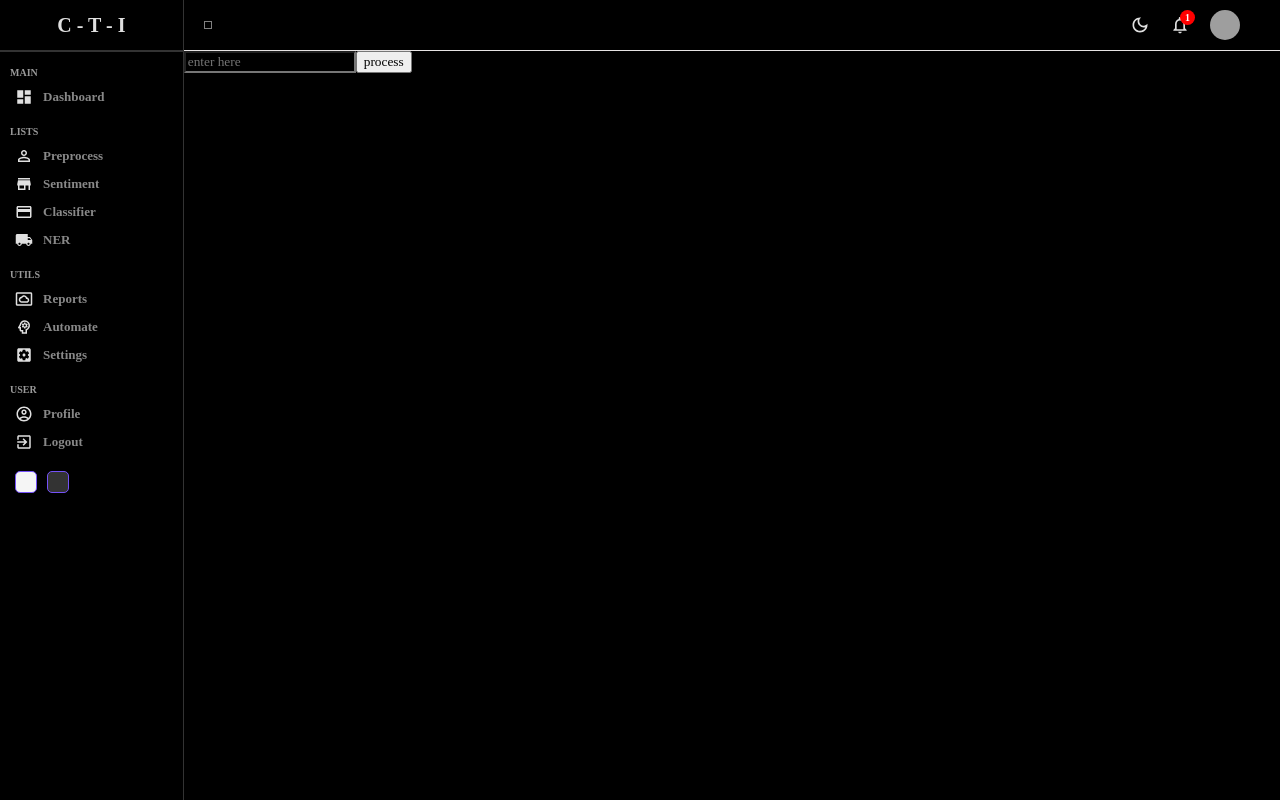
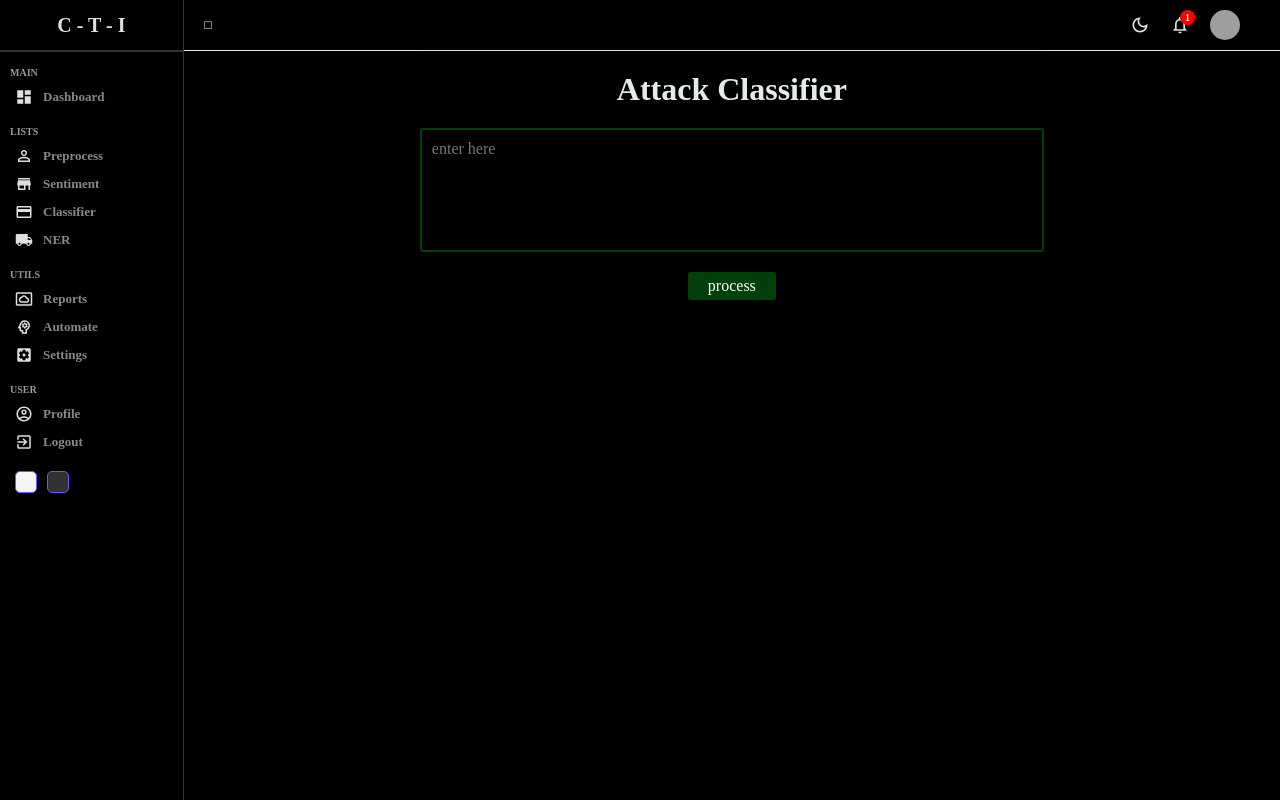
Before and after one commit to devasherr/yafasha_cti_frontend, a React (Create React App) app: page /classifier in a window 1280 px wide. Built offline with nearby package versions, Linux system fonts and the light colour scheme; grey boxes are pictures that could not be loaded; a web font is replaced by a local one.

Commit message:
styling for classifier

```diff
--- a/src/pages/classifier/Classifier.jsx
+++ b/src/pages/classifier/Classifier.jsx
@@ -1,37 +1,46 @@
 import React, { useEffect, useState } from "react";
 import axios from "axios";
+import "./classifier.scss";
 
 const Classifier = () => {
   const [classifierResult, setClassifierResult] = useState([]);
   const [value, setValue] = useState({
     text: "",
   });
+  const [loading, setLoading] = useState(false);
 
-  const getClassifierAnalysis = () => {
+  const getAttackClassifier = () => {
+    setLoading(true);
     axios
       .post("http://localhost:5000/classifier", {
         text: value.text,
       })
       .then((res) => {
         setClassifierResult(res.data);
+        setLoading(false);
       })
       .catch((err) => {
         console.log(err);
+        setLoading(false);
       });
   };
 
   return (
     <>
-      <div>
-        <input
-          type="text"
-          placeholder="enter here"
-          value={value.text}
-          onChange={(e) => setValue({ text: e.target.value })}
-        ></input>
+      <div className="classifier-container">
+        <div className="classifier-title">Attack Classifier</div>
+        <div className="classifier-form">
+          <textarea
+            type="text"
+            placeholder="enter here"
+            value={value.text}
+            onChange={(e) => setValue({ text: e.target.value })}
+          ></textarea>
 
-        <button onClick={getClassifierAnalysis}>process</button>
-        <p>{classifierResult}</p>
+          <button onClick={getAttackClassifier}>process</button>
+        </div>
+
+        {loading ? <div className="loader"></div> : <p>{classifierResult}</p>}
       </div>
     </>
   );
--- /dev/null
+++ b/src/pages/classifier/classifier.scss
@@ -0,0 +1,84 @@
+.classifier-container {
+  display: flex;
+  flex-direction: column;
+  align-items: center;
+  margin: 0 auto;
+  padding: 20px;
+  max-width: 600px;
+  background-color: rgb(0, 0, 0);
+  box-shadow: 0 4px 8px rgba(0, 0, 0, 0.1);
+  border-radius: 10px;
+
+  .classifier-title {
+    font-size: 2rem;
+    font-weight: 700;
+    margin-bottom: 20px;
+    text-align: center;
+    color: #e7f1e9fb;
+  }
+
+  .classifier-form {
+    width: 100%;
+    display: flex;
+    flex-direction: column;
+    align-items: center;
+
+    textarea {
+      width: 100%;
+      height: 100px;
+      padding: 10px;
+      background-color: rgb(0, 0, 0);
+      font-size: 1rem;
+      border: 2px solid #ccc;
+      border-radius: 3px;
+      margin-bottom: 20px;
+      resize: none;
+      color: white;
+      border-color: #03941b6e;
+
+      &:focus {
+        outline: none;
+        box-shadow: 0 0 5px rgba(0, 255, 85, 0.5);
+      }
+    }
+
+    button {
+      padding: 5px 20px;
+      font-size: 1rem;
+      color: #fff;
+      background-color: #03941b6e;
+      border: none;
+      border-radius: 3px;
+      cursor: pointer;
+      transition: background-color 0.1s ease;
+
+      &:hover {
+        background-color: #01701381;
+      }
+    }
+  }
+
+  p {
+    font-size: 1rem;
+    color: #f2fff4ee;
+    margin-top: 70px;
+    text-align: center;
+    text-shadow: 0 0 35px rgba(18, 224, 11, 0.349),
+      0 0 190px rgba(11, 224, 39, 0.5), 0 0 15px rgba(11, 224, 11, 0.3);
+  }
+
+  .loader {
+    margin-top: 60px;
+    width: 34px;
+    aspect-ratio: 1;
+    border-radius: 50%;
+    border: 5px solid;
+    border-color: #03941be1 #03030360;
+    animation: l1 1s infinite;
+  }
+  @keyframes l1 {
+    to {
+      transform: rotate(0.5turn);
+    }
+  }
+}
```
